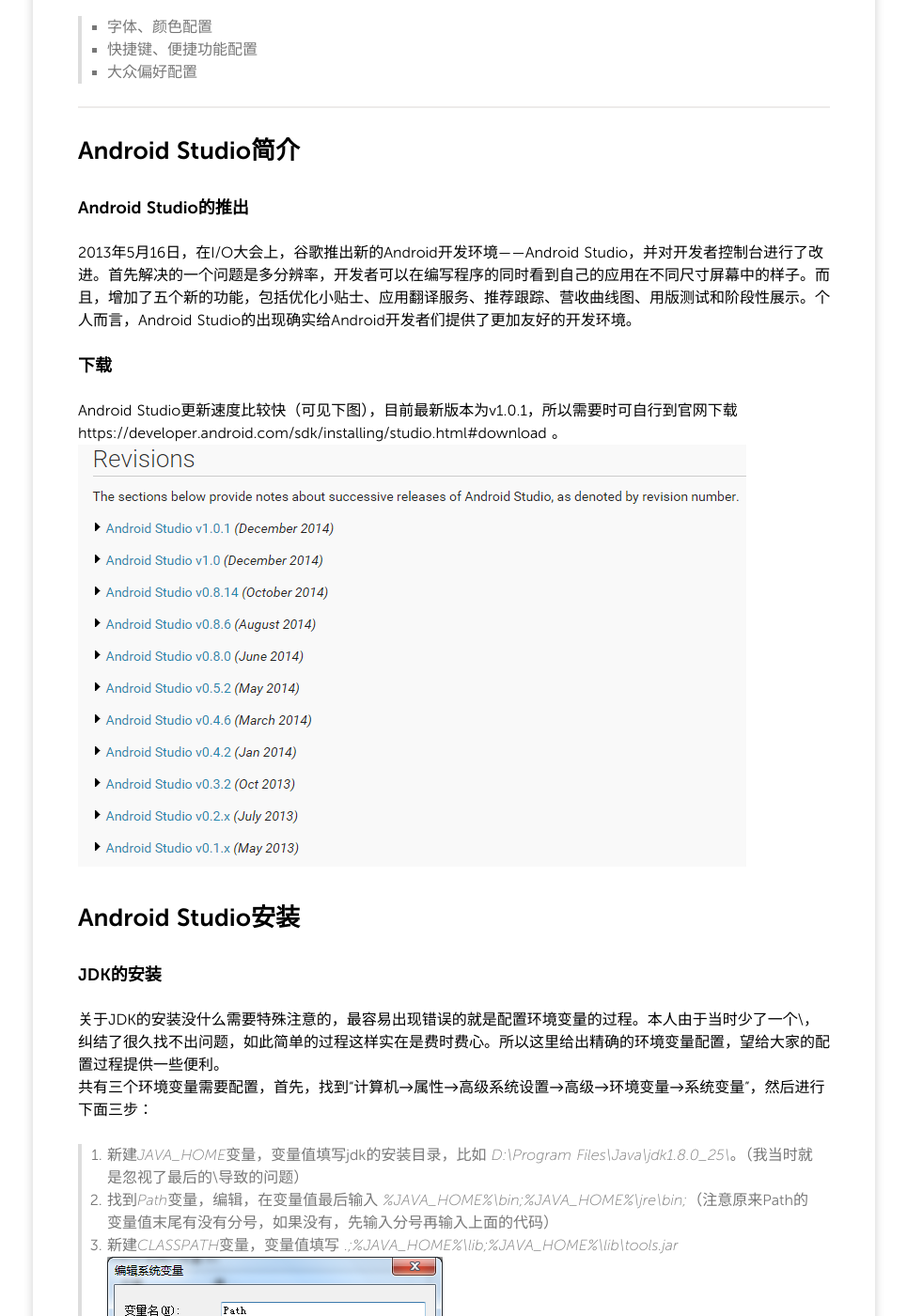
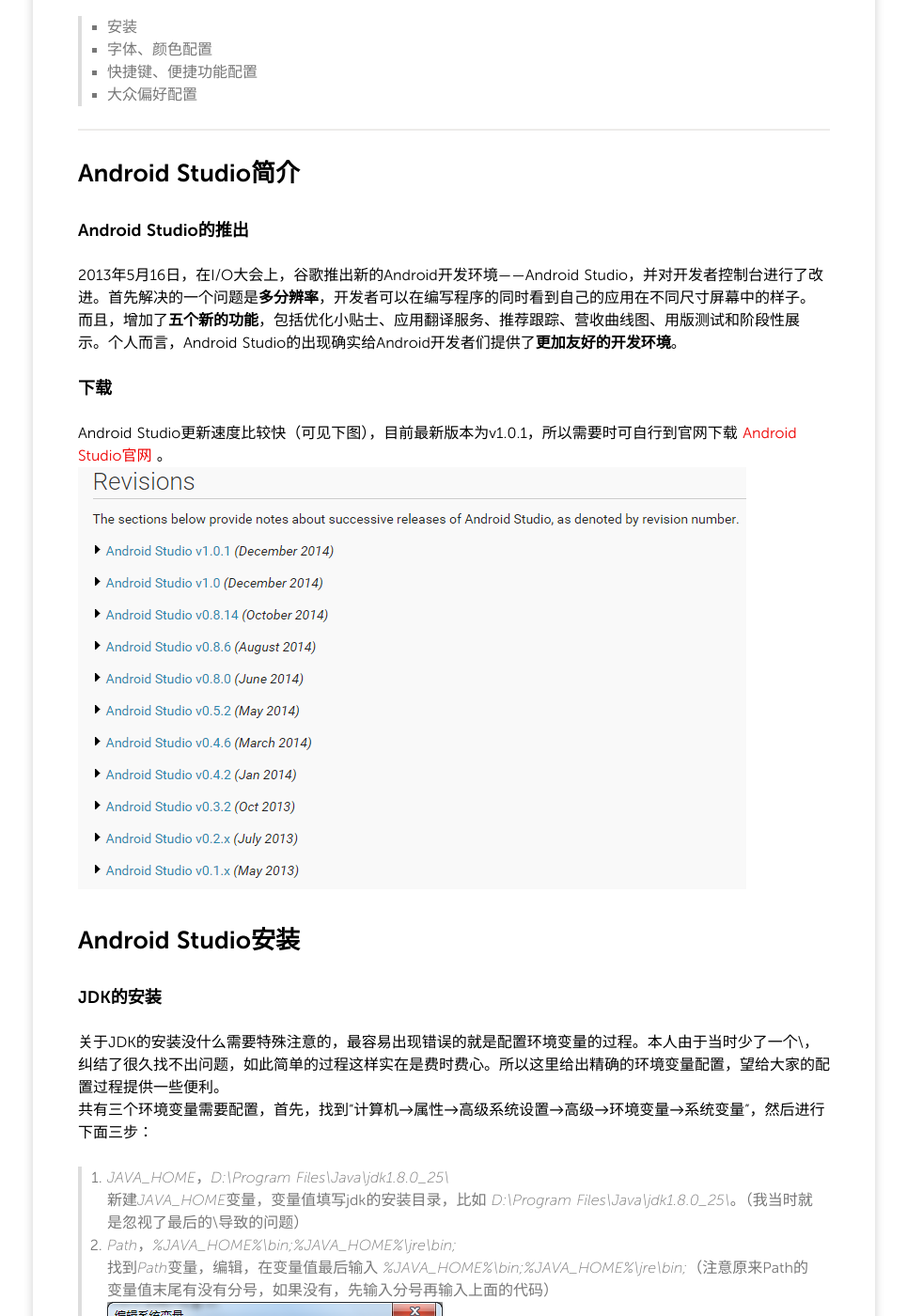
Before and after one commit to ruxia/ruxia.github.com, a Jekyll site: the page built from _posts/2015/2015-01-21-Android Studio.md, in a window 1280 px wide and 1400 px high, scrolled down 237 px. Shown: the whole window at 94% size, without its empty margins (157-1122 px from the left). Built offline with Jekyll 4.4.1, drawn with Linux system fonts in a browser that asks for light colours; nearby versions of some CDN libraries; Markdown is read by kramdown in place of the engine named in the settings; comment, search, counter and statistics services are not loaded; some of the changed text lies outside the part shown.

Commit message:
change some first part

```diff
--- a/_posts/2015/2015-01-21-Android Studio.md
+++ b/_posts/2015/2015-01-21-Android Studio.md
@@ -11,6 +11,7 @@
 
 >###Android Studio的安装和配置
 
+>- 安装
 >- 字体、颜色配置
 >- 快捷键、便捷功能配置
 >- 大众偏好配置
@@ -20,20 +21,23 @@
 ##Android Studio简介
 
 ###Android Studio的推出
-2013年5月16日，在I/O大会上，谷歌推出新的Android开发环境——Android Studio，并对开发者控制台进行了改进。首先解决的一个问题是多分辨率，开发者可以在编写程序的同时看到自己的应用在不同尺寸屏幕中的样子。而且，增加了五个新的功能，包括优化小贴士、应用翻译服务、推荐跟踪、营收曲线图、用版测试和阶段性展示。个人而言，Android Studio的出现确实给Android开发者们提供了更加友好的开发环境。
+2013年5月16日，在I/O大会上，谷歌推出新的Android开发环境——Android Studio，并对开发者控制台进行了改进。首先解决的一个问题是**多分辨率**，开发者可以在编写程序的同时看到自己的应用在不同尺寸屏幕中的样子。而且，增加了**五个新的功能**，包括优化小贴士、应用翻译服务、推荐跟踪、营收曲线图、用版测试和阶段性展示。个人而言，Android Studio的出现确实给Android开发者们提供了**更加友好的开发环境**。
 
 ###下载
-Android Studio更新速度比较快（可见下图），目前最新版本为v1.0.1，所以需要时可自行到官网下载 https://developer.android.com/sdk/installing/studio.html#download 。
+Android Studio更新速度比较快（可见下图），目前最新版本为v1.0.1，所以需要时可自行到官网下载 [Android Studio官网](https://developer.android.com/sdk/installing/studio.html#download "https://developer.android.com/sdk/installing/studio.html#download") 。
 ![](/image/version.png)
 
 ##Android Studio安装
 ###JDK的安装
 关于JDK的安装没什么需要特殊注意的，最容易出现错误的就是配置环境变量的过程。本人由于当时少了一个\，纠结了很久找不出问题，如此简单的过程这样实在是费时费心。所以这里给出精确的环境变量配置，望给大家的配置过程提供一些便利。
 共有三个环境变量需要配置，首先，找到“计算机→属性→高级系统设置→高级→环境变量→系统变量”，然后进行下面三步：
-> 1. 新建*JAVA_HOME*变量，变量值填写jdk的安装目录，比如 *D:\Program Files\Java\jdk1.8.0_25\\*。（我当时就是忽视了最后的\导致的问题）
-> 2. 找到*Path*变量，编辑，在变量值最后输入 *%JAVA_HOME%\bin;%JAVA_HOME%\jre\bin;*（注意原来Path的变量值末尾有没有分号，如果没有，先输入分号再输入上面的代码）
-> 3. 新建*CLASSPATH*变量，变量值填写 *.;%JAVA_HOME%\lib;%JAVA_HOME%\lib\tools.jar*
-![](/image/path.png)
+> 1. *JAVA_HOME*，*D:\Program Files\Java\jdk1.8.0_25\\*
+> 新建*JAVA_HOME*变量，变量值填写jdk的安装目录，比如 *D:\Program Files\Java\jdk1.8.0_25\\*。（我当时就是忽视了最后的\导致的问题）
+> 2. *Path*，*%JAVA_HOME%\bin;%JAVA_HOME%\jre\bin;*
+> 找到*Path*变量，编辑，在变量值最后输入 *%JAVA_HOME%\bin;%JAVA_HOME%\jre\bin;*（注意原来Path的变量值末尾有没有分号，如果没有，先输入分号再输入上面的代码）
+> ![](/image/path.png)
+> 3. *CLASSPATH*，*.;%JAVA_HOME%\lib;%JAVA_HOME%\lib\tools.jar*
+> 新建*CLASSPATH*变量，变量值填写 *.;%JAVA_HOME%\lib;%JAVA_HOME%\lib\tools.jar*
 ![](/image/classpath.png)
 检查是否配置成功，运行cmd，输入java -version，如下图所示，则配置成功。
 ![](/image/test.png)
```
Also changed, not shown: image/classpath.png (added).
